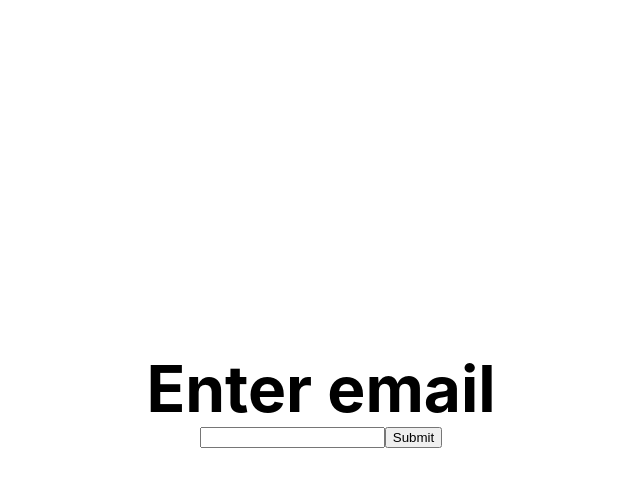
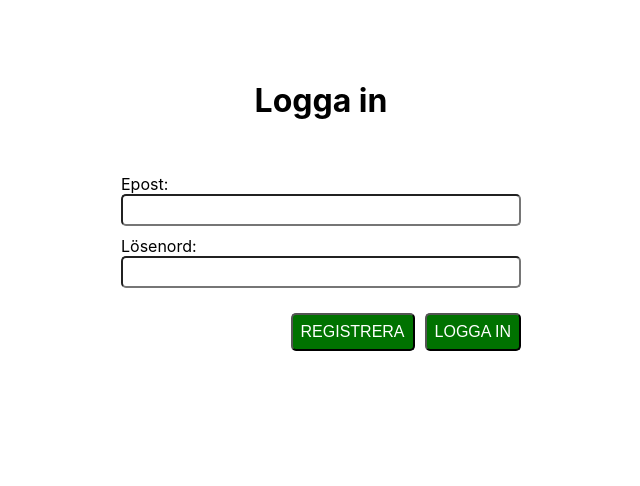
Before and after one commit to JesperHagman/baloo, a Next.js app: page / in a window 1280 px wide. Shown: the top 486 px of the page, without its empty margins (319-959 px from the left). Built offline with nearby package versions, Linux system fonts and the light colour scheme.

Commit message:
done with login

```diff
--- a/components/LoginComponent.js
+++ b/components/LoginComponent.js
@@ -1,11 +1,13 @@
 import React, { useState} from 'react'
+import { useRouter } from 'next/router'
 import Link from "next/link";
 import styles from "../styles/form.module.css"
 
-const LoginComponent = ({ pathName }) => {
+const LoginComponent = () => {
 
   const [details, setDetails] = useState({ email: "", password: ""})
   const [error, setError] = useState("")
+  const router = useRouter()
 
   const handleLogin = async (e) => {
     e.preventDefault();
@@ -27,9 +29,7 @@ const LoginComponent = ({ pathName }) => {
       if (data.loggedIn) {
         const userData = data.userData
         localStorage.setItem("userID" , userData)
-        router.push({
-          pathname: pathName //redirecting to profile page if details match
-        });
+        router.push("/dashboard") //redirecting to profile page if details match
       } else {
         setError(data.message)
       }
--- a/pages/index.js
+++ b/pages/index.js
@@ -1,45 +1,10 @@
-import Head from 'next/head'
-import { useState } from 'react'
-import styles from '../styles/Home.module.css'
-import Link from 'next/link'
+import React from 'react'
+import LoginComponent from '../components/LoginComponent';
 
+const Login = () => {
 
-export default function Home() {
-
-  const [email, setEmail] = useState('');
-
-  const handleSubmit = async (e) => {
-
-    e.preventDefault();
-
-    fetch('/api/create-account', {
-      method: 'POST',
-      headers: {
-        'Content-Type': 'application/json'
-      },
-      body: JSON.stringify({ email: email })
-    })
-    .then(res => res.json())
-    .then(data => console.log(data));
+    return (
+      <LoginComponent pathName='/profile' />
+    )
   }
-
-  return (
-    <div className={styles.container}>
-      <Head>
-        <title>Create Next App</title>
-        <meta name="description" content="Generated by create next app" />
-        <link rel="icon" href="/favicon.ico" />
-      </Head>
-      <main className={styles.main}>
-        <h1 className={styles.title}>Enter email</h1>
-        <form onSubmit={handleSubmit}>
-          <input type="text" name="email" value={email} onChange={e => setEmail(e.target.value)} />
-          <Link href='/dashboard'>
-          <a><button>Submit</button></a>
-          </Link>
-        </form>
-      </main>
-    </div>
-  )
-
-}
+export default Login;
```
